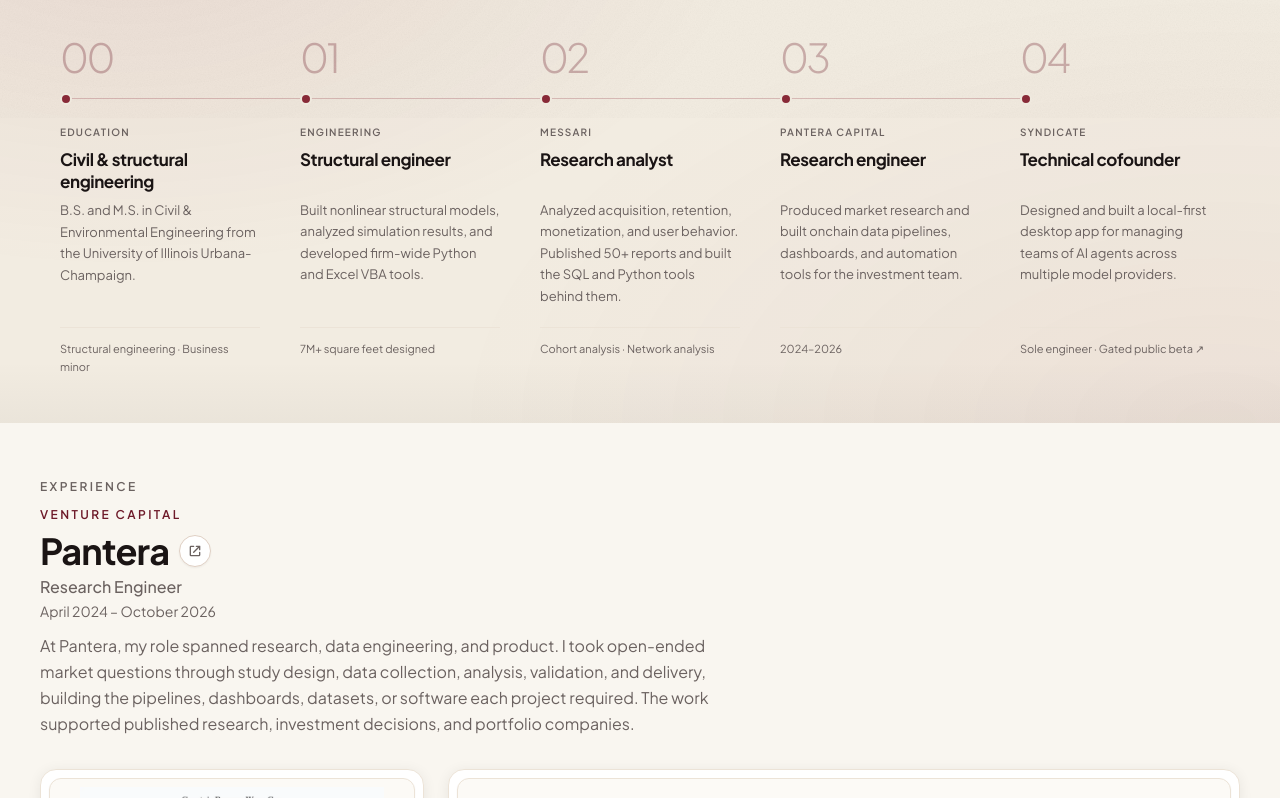
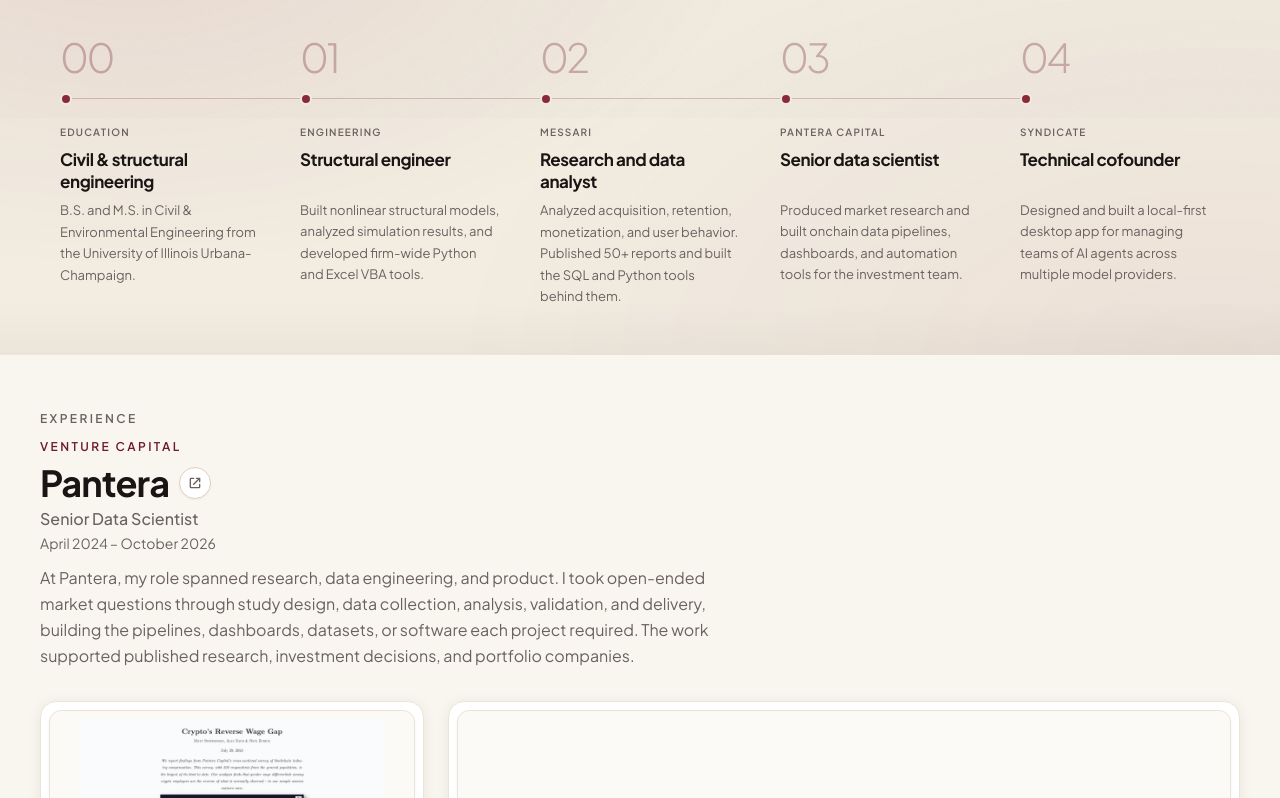
Before and after one commit to allysyndicate/portfolio, a Next.js app: page / in a window 1280 px wide. Shown: the part 682-1480 px from the top of the page. Built offline with nearby package versions, Linux system fonts and the light colour scheme.

Commit message:
Update role titles and simplify career timeline

```diff
--- a/src/components/Hero.tsx
+++ b/src/components/Hero.tsx
@@ -13,8 +13,6 @@ type Stage = {
   label: string;
   title: string;
   body: string;
-  proof: string;
-  href?: string;
 };
 
 const stages: Stage[] = [
@@ -24,7 +22,6 @@ const stages: Stage[] = [
     label: "Education",
     title: "Civil & structural engineering",
     body: "B.S. and M.S. in Civil & Environmental Engineering from the University of Illinois Urbana-Champaign.",
-    proof: "Structural engineering · Business minor",
   },
   {
     id: "engineering",
@@ -32,23 +29,20 @@ const stages: Stage[] = [
     label: "Engineering",
     title: "Structural engineer",
     body: "Built nonlinear structural models, analyzed simulation results, and developed firm-wide Python and Excel VBA tools.",
-    proof: "7M+ square feet designed",
   },
   {
     id: "messari",
     num: "02",
     label: "Messari",
-    title: "Research analyst",
+    title: "Research and data analyst",
     body: "Analyzed acquisition, retention, monetization, and user behavior. Published 50+ reports and built the SQL and Python tools behind them.",
-    proof: "Cohort analysis · Network analysis",
   },
   {
     id: "pantera",
     num: "03",
     label: "Pantera Capital",
-    title: "Research engineer",
+    title: "Senior data scientist",
     body: "Produced market research and built onchain data pipelines, dashboards, and automation tools for the investment team.",
-    proof: "2024–2026",
   },
   {
     id: "syndicate",
@@ -56,8 +50,6 @@ const stages: Stage[] = [
     label: "Syndicate",
     title: "Technical cofounder",
     body: "Designed and built a local-first desktop app for managing teams of AI agents across multiple model providers.",
-    proof: "Sole engineer · Gated public beta",
-    href: "https://usesyndicate.org",
   },
 ];
 
@@ -129,21 +121,6 @@ function TimelineArrow({ direction }: { direction: "previous" | "next" }) {
   );
 }
 
-function StageProof({ stage }: { stage: Stage }) {
-  return stage.href ? (
-    <a
-      href={stage.href}
-      target="_blank"
-      rel="noopener noreferrer"
-      className="hover:text-[var(--accent-strong)] hover:underline hover:underline-offset-4"
-    >
-      {stage.proof} <span aria-hidden>↗</span>
-    </a>
-  ) : (
-    stage.proof
-  );
-}
-
 function MobileTimeline() {
   return (
     <ol aria-label="Career timeline" className="mt-5 sm:hidden">
@@ -173,11 +150,8 @@ function MobileTimeline() {
                 <path d="M10 5v10" className="group-open:hidden" />
               </svg>
             </summary>
-            <div className="space-y-2 pr-6 pb-4 text-sm leading-relaxed text-[var(--body)]">
+            <div className="pr-6 pb-4 text-sm leading-relaxed text-[var(--body)]">
               <p>{stage.body}</p>
-              <p className="text-xs font-semibold text-[var(--accent-strong)]">
-                <StageProof stage={stage} />
-              </p>
             </div>
           </details>
         </li>
@@ -277,7 +251,7 @@ function Timeline() {
                   className="relative h-3 w-3 rounded-full border-2 border-[var(--paper-tint)] bg-[var(--accent)]"
                 />
               </div>
-              <div className="flex min-h-[12rem] flex-1 flex-col">
+              <div>
                 <p className="text-[0.625rem] font-semibold uppercase tracking-[0.12em] text-[var(--muted)]">
                   {stage.label}
                 </p>
@@ -287,11 +261,6 @@ function Timeline() {
                 <p className="mt-2 text-[0.8125rem] leading-[1.65] text-[var(--body)]">
                   {stage.body}
                 </p>
-                <div className="mt-auto pt-5">
-                  <p className="min-h-12 border-t border-[var(--line)] pt-3 text-[0.6875rem] leading-[1.6] text-[var(--muted)]">
-                    <StageProof stage={stage} />
-                  </p>
-                </div>
               </div>
             </li>
           ))}
--- a/src/components/chapters.ts
+++ b/src/components/chapters.ts
@@ -36,7 +36,7 @@ export const chapters: Chapter[] = [
     act: "Venture Capital",
     label: "Pantera",
     company: "Pantera",
-    role: "Research Engineer",
+    role: "Senior Data Scientist",
     years: "April 2024 – October 2026",
     intro:
       "At Pantera, my role spanned research, data engineering, and product. I took open-ended market questions through study design, data collection, analysis, validation, and delivery, building the pipelines, dashboards, datasets, or software each project required. The work supported published research, investment decisions, and portfolio companies.",
@@ -125,7 +125,7 @@ export const chapters: Chapter[] = [
     act: "Crypto Research",
     label: "Messari",
     company: "Messari",
-    role: "Enterprise Research Analyst",
+    role: "Research and Data Analyst",
     years: "2022 – 2024",
     intro:
       "At Messari, I investigated how emerging platforms attracted users, what kept them engaged, and how their activity translated into revenue. I used SQL, Python, cohort analysis, and network methods to distinguish sustained adoption from incentive-driven participation. Across more than 50 research reports, I examined user behavior, business models, and competitive positioning, while building reusable pipelines and dashboards to support the analysis.",
```
